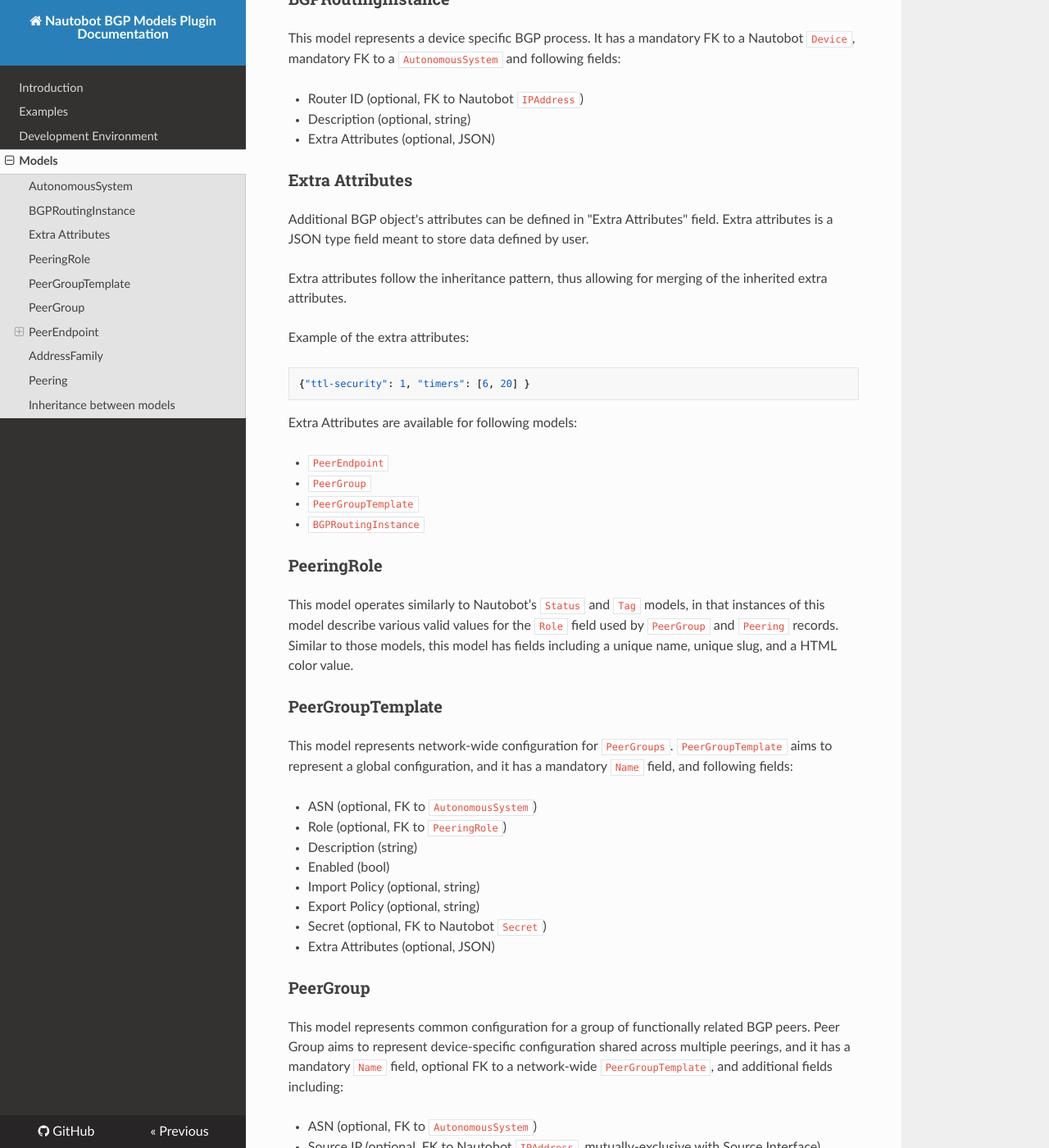
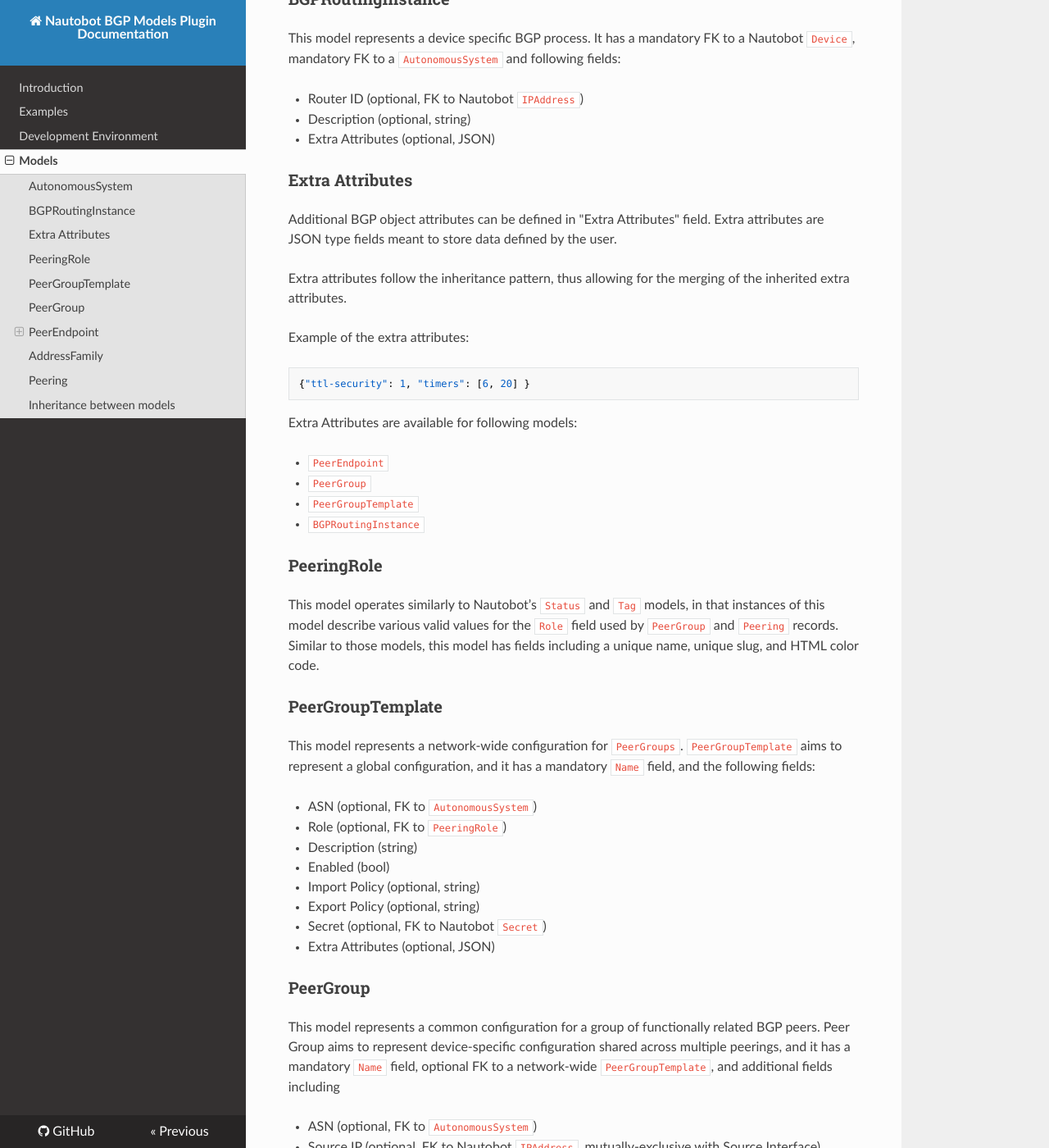
Before and after one commit to nautobot/nautobot-app-bgp-models, an MkDocs documentation site: the page built from docs/models.md, in a window 1280 px wide and 1400 px high, scrolled down 1043 px. Shown: the whole window at 82% size. Built offline with MkDocs 1.6.1, drawn with Linux system fonts in a browser that asks for light colours; nearby versions of some CDN libraries; some of the changed text lies outside the part shown.

Commit message:
Docs quality updates
Co-authored-by: Przemek Rogala <progala@progala.net>

```diff
--- a/docs/models.md
+++ b/docs/models.md
@@ -11,7 +11,7 @@ This plugin adds the following data models to Nautobot:
 - Peering
 - PeeringRole
 
-A key motivation behind this design is the idea that the Source of Truth should take a network-wide view of the BGP configuration, rather than a per-device view. This especially applies to the data models for autonomous systems (ASNs), BGP peerings, and network-wide templates (Peer Groups).
+A key motivation behind this design is the idea that the Source of Truth should take a network-wide view of the BGP configuration rather than a per-device view. This especially applies to the data models for autonomous systems (ASNs), BGP peerings, and network-wide templates (Peer Groups).
 
 The data models introduced by the BGP plugin support the following Nautobot features:
 
@@ -40,9 +40,9 @@ This model represents a device specific BGP process. It has a mandatory FK to a
 
 ### Extra Attributes
 
-Additional BGP object's attributes can be defined in "Extra Attributes" field. Extra attributes is a JSON type field meant to store data defined by user.
+Additional BGP object attributes can be defined in "Extra Attributes" field. Extra attributes are JSON type fields meant to store data defined by the user.
 
-Extra attributes follow the inheritance pattern, thus allowing for merging of the inherited extra attributes.
+Extra attributes follow the inheritance pattern, thus allowing for the merging of the inherited extra attributes.
 
 Example of the extra attributes:
 
@@ -59,11 +59,11 @@ Extra Attributes are available for following models:
 
 ### PeeringRole
 
-This model operates similarly to Nautobot’s `Status` and `Tag` models, in that instances of this model describe various valid values for the `Role` field used by `PeerGroup` and `Peering` records. Similar to those models, this model has fields including a unique name, unique slug, and a HTML color value.
+This model operates similarly to Nautobot’s `Status` and `Tag` models, in that instances of this model describe various valid values for the `Role` field used by `PeerGroup` and `Peering` records. Similar to those models, this model has fields including a unique name, unique slug, and HTML color code.
 
 ### PeerGroupTemplate
 
-This model represents network-wide configuration for `PeerGroups`. `PeerGroupTemplate` aims to represent a global configuration, and it has a mandatory `Name` field, and following fields:
+This model represents a network-wide configuration for `PeerGroups`. `PeerGroupTemplate` aims to represent a global configuration, and it has a mandatory `Name` field, and the following fields:
 
 - ASN (optional, FK to `AutonomousSystem`)
 - Role (optional, FK to `PeeringRole`)
@@ -76,7 +76,7 @@ This model represents network-wide configuration for `PeerGroups`. `PeerGroupTem
 
 ### PeerGroup
 
-This model represents common configuration for a group of functionally related BGP peers. Peer Group aims to represent device-specific configuration shared across multiple peerings, and it has a mandatory `Name` field, optional FK to a network-wide `PeerGroupTemplate`, and additional fields including:
+This model represents a common configuration for a group of functionally related BGP peers. Peer Group aims to represent device-specific configuration shared across multiple peerings, and it has a mandatory `Name` field, optional FK to a network-wide `PeerGroupTemplate`, and additional fields including
 
 - ASN (optional, FK to `AutonomousSystem`)
 - Source IP (optional, FK to Nautobot `IPAddress`, mutually-exclusive with Source Interface)
@@ -91,11 +91,11 @@ This model represents common configuration for a group of functionally related B
 
 ### PeerEndpoint
 
-PeerEndpoint records are created when Peering instance is created.
+PeerEndpoint records are created when the Peering instance is created.
 
-This model represents the configuration of a single device with respect to a single BGP peering.
+This model represents the configuration of a single device for a single BGP peering.
 
-Note that in the case of an external peering (connection with an ISP or Transit Provider), there is no need to create and model provider's `Device` object. However, as a minimum `PeerEndpoint` (representing provider's side of `Peering`) created during `Peering` object creation, will have to store IP Address and ASN.
+Note that in the case of an external peering (connection with an ISP or Transit Provider), there is no need to create and model the provider's `Device` object. However, as a minimum `PeerEndpoint` (representing the provider's side of `Peering`) created during `Peering` object creation, will have to store IP Address and ASN.
 
 `PeerEndpoint` model has a mandatory FK to a BGP Routing Instance (`BGPRoutingInstance`) record, an optional foreign-key relationship to a `PeerGroup`, and additional keys including:
 
@@ -115,9 +115,9 @@ The device-specific `PeerEndpoint` custom modeling will be implemented in the fu
 
 #### PeerEndpoint Local-IP
 
-To ease the data presentation and consumption, `PeerEndpoint` provides also a property named `local_ip`.
+To ease the data presentation and consumption, `PeerEndpoint` provides a property named `local_ip`.
 
-The value of this property will be presented in plugin's Grapical User Interface (GUI), and can be used to render configuration templates.
+The value of this property will be presented in the plugin's Graphical User Interface (GUI) and can be used to render configuration templates.
 
 As Source-IP and Source-Interface could be defined at multiple inheritance levels, each Peer Endpoint will have a `local_ip` determined based on the following order:
 
@@ -165,7 +165,7 @@ Example **PeerEndpoint** inheritance details:
 - A `PeerEndpoint` inherits `source_ip`, `source_interface` fields from:
     - `PeerGroup`
 
-As an example, a `PeerEndpoint` associated with a `PeerGroup` will automatically inherit above attributes of the `PeerGroup` that haven't been defined at the `PeerEndpoint` level. If an attribute is defined at both levels, the value defined in the `PeerEndpoint` will be used.
+As an example, a `PeerEndpoint` associated with a `PeerGroup` will automatically inherit the above attributes of the `PeerGroup` that haven't been defined at the `PeerEndpoint` level. If an attribute is defined at both levels, the value defined in the `PeerEndpoint` will be used.
 
 The inherited values will be automatically displayed in the UI and can be retrieved from the REST API by adding `?include_inherited=true` parameter.
 
```
Also changed, not shown: other parts of docs/models.md (+1 -1 lines), docs/cisco_use_case.md (+1 -1 lines), docs/example.md (+2 -2 lines), docs/juniper_use_case.md (+1 -1 lines).
